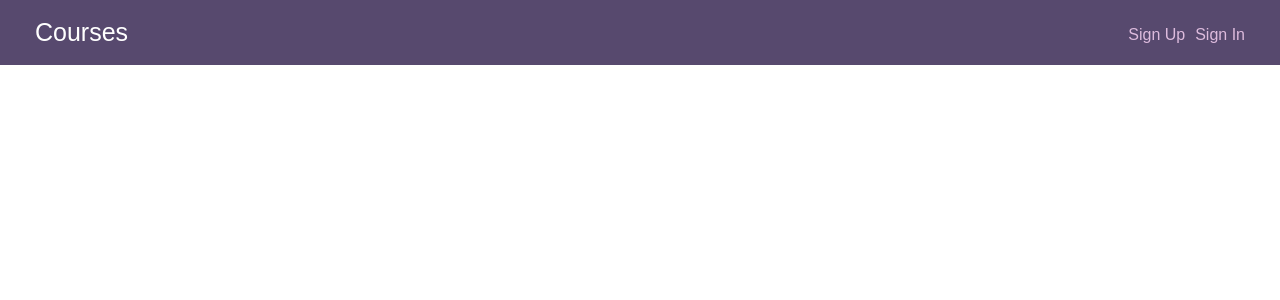
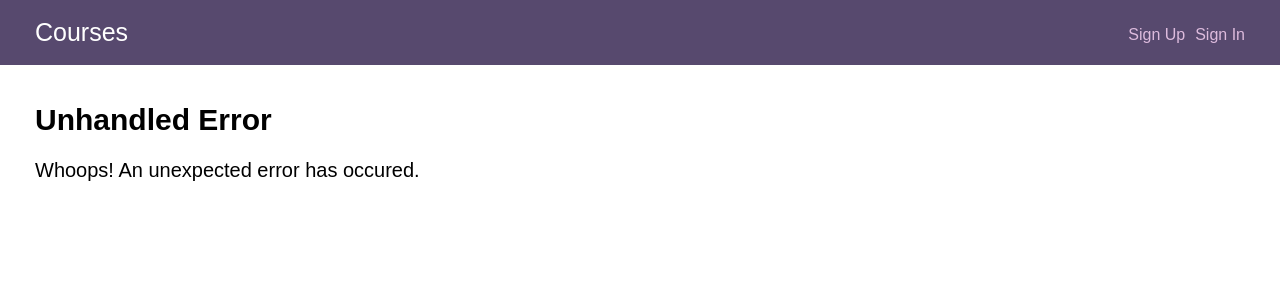
Before and after one commit to tamarabuilds/fullstack-app-react-and-rest-api, a React (Create React App) app in the folder client/: page /error in a window 1280 px wide. Shown: the top 300 px of the page. Built offline with nearby package versions, Linux system fonts and the light colour scheme.

Commit message:
allow users not logged in to see course details

```diff
--- a/client/src/App.js
+++ b/client/src/App.js
@@ -9,8 +9,10 @@ import CreateCourse from './components/CreateCourse';
 import UpdateCourse from './components/UpdateCourse';
 import Header from './components/Header';
 import UserSignOut from './components/UserSignOut';
-
 import PrivateRoute from './components/PrivateRoute';
+import NotFound from './components/NotFound';
+import Fordbidden from './components/Forbidden';
+import UnhandledError from './components/UnhandledError';
 
 function App() {
 
@@ -28,6 +30,10 @@ function App() {
             <Route path='/courses/create' element={<CreateCourse />} />
             <Route path='/courses/:id/update' element={<UpdateCourse />} />
           </Route>
+          <Route path='notfound' element={<NotFound />} />
+          <Route path='forbidden' element={<Fordbidden />} />
+          <Route path='error' element={<UnhandledError />} />
+          {/* <Route path='*' element={<UnhandledError />} /> */}
         </Routes>
       </main>
     </div>
--- a/client/src/components/CourseDetail.js
+++ b/client/src/components/CourseDetail.js
@@ -40,10 +40,10 @@ const CourseDetail = () => {
         } catch(error) {
             console.log(error)
         }
-
     }
 
     if (course) {
+        // Turn list of materials into li list without empty rows
         let listMaterials;
         if (course.materialsNeeded){
             listMaterials = course.materialsNeeded;
@@ -55,7 +55,8 @@ const CourseDetail = () => {
             <>
                 <div className="actions--bar">
                     <div className="wrap">
-                        { authUser.id === course.User.id  ?
+                        {/* Check if a user is logged in and if they are the owner of the course */}
+                        { authUser && authUser.id === course.User.id  ?
                         <>
                         <a className="button" href={`/courses/${id}/update`}>Update Course</a>
                         <a className="button" onClick={handleDelete}>Delete Course</a>
--- /dev/null
+++ b/client/src/components/Forbidden.js
@@ -0,0 +1,8 @@
+const Fordbidden = () => (
+    <div class="wrap">
+        <h2>Forbidden</h2>
+        <p>Oh oh! You can't access this page.</p>
+    </div>
+);
+
+export default Fordbidden;
--- /dev/null
+++ b/client/src/components/NotFound.js
@@ -0,0 +1,8 @@
+const NotFound = () => (
+    <div class="wrap">
+        <h2>Not Found</h2>
+        <p>Sorry! We couldn't find the page you're looking for.</p>
+    </div>
+);
+
+export default NotFound;
--- a/client/src/components/PrivateRoute.js
+++ b/client/src/components/PrivateRoute.js
@@ -6,12 +6,13 @@ import UserContext from "./context/UserContext";
 const PrivateRoute = () => {
     const { authUser } = useContext(UserContext);
     const location = useLocation();
+    console.log(`in private route`)
 
     if (authUser) {
         return <Outlet />
     } else {
-        // can save the location of where the user tried to naviage to in the state property
-        return <Navigate to='/signin' state={{from: location.pathname}} />
+        // can saave the location of where the user tried to naviage to in the state property
+        return <Navigate to='/signin' state={{from: location.path}} />
     }
 
 };
--- /dev/null
+++ b/client/src/components/UnhandledError.js
@@ -0,0 +1,8 @@
+const UnhandledError = () => (
+    <div class="wrap">
+        <h2>Unhandled Error</h2>
+        <p>Whoops! An unexpected error has occured.</p>
+    </div>
+);
+
+export default UnhandledError;
```
Also changed, not shown: 1 other file (tests, documents, lock files or other folders).
